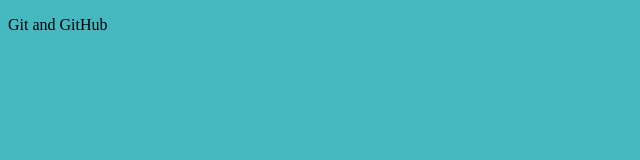
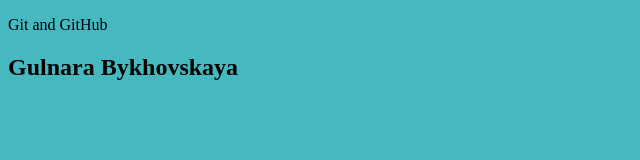
Before and after one commit to GulnaraBykhovskaya/git_course, a plain HTML site: page index.html in a window 1280 px wide. Shown: the whole page, without its empty margins (0-640 px from the left). Drawn offline with Linux system fonts and the light colour scheme.

Commit message:
changed index.html

```diff
--- a/index.html
+++ b/index.html
@@ -9,5 +9,6 @@
 </head>
 <body>
     <p>Git and GitHub</p>
+    <h2>Gulnara Bykhovskaya</h2>
 </body>
 </html>
```
